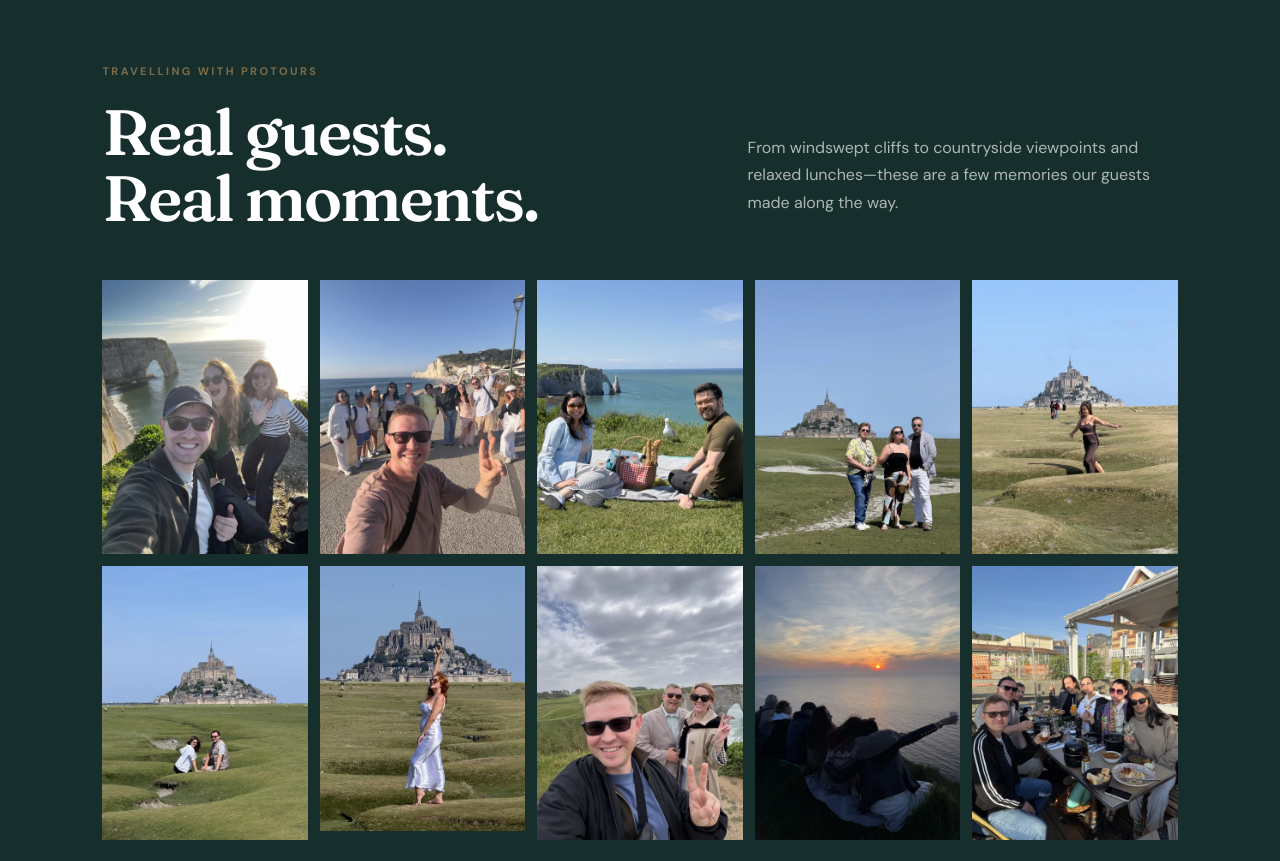
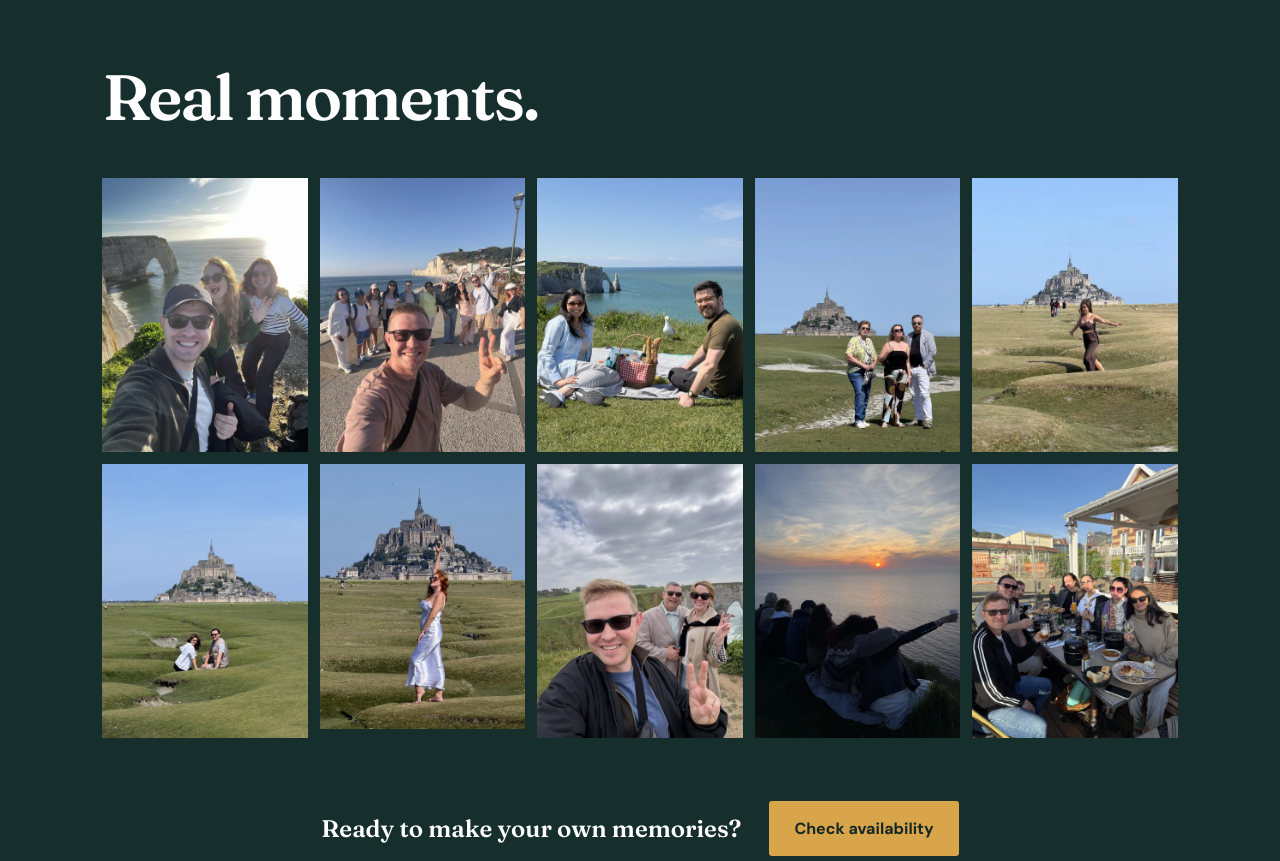
Before and after one commit to nkamenev13-dev/protours-website, a plain HTML site: page index.html in a window 1280 px wide. Shown: the part 3370-4231 px from the top of the page. Drawn offline with Linux system fonts and the light colour scheme.

Commit message:
Simplify guest gallery heading

```diff
--- a/index.html
+++ b/index.html
@@ -325,10 +325,8 @@
     <section class="guest-gallery section" id="gallery">
       <div class="gallery-heading">
         <div>
-          <p class="eyebrow">Travelling with ProTours</p>
-          <h2>Real guests.<br>Real moments.</h2>
+          <h2>Real moments.</h2>
         </div>
-        <p>From windswept cliffs to countryside viewpoints and relaxed lunches—these are a few memories our guests made along the way.</p>
       </div>
       <div class="gallery-grid">
         <button class="gallery-item tall" type="button" data-full="assets/gallery/etretat-friends.webp" aria-label="View ProTours guests at the Étretat cliffs">
```
